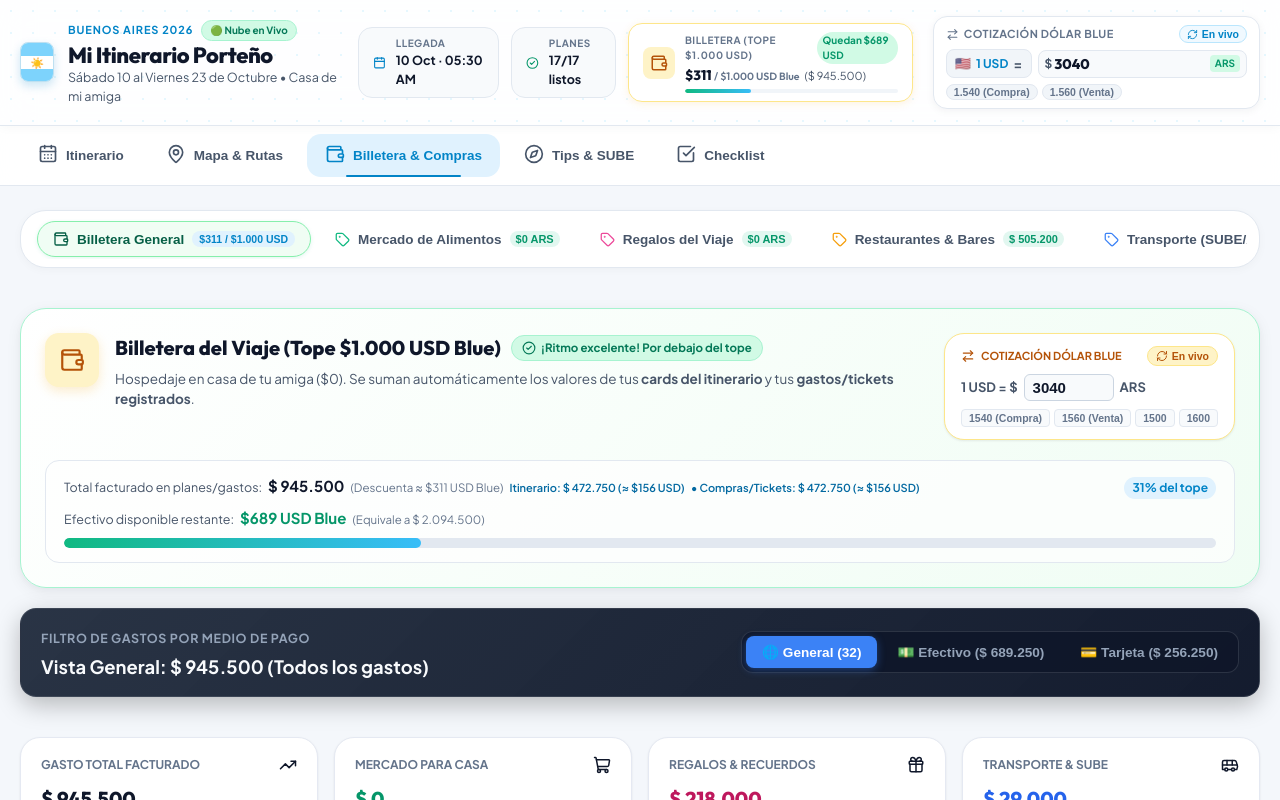
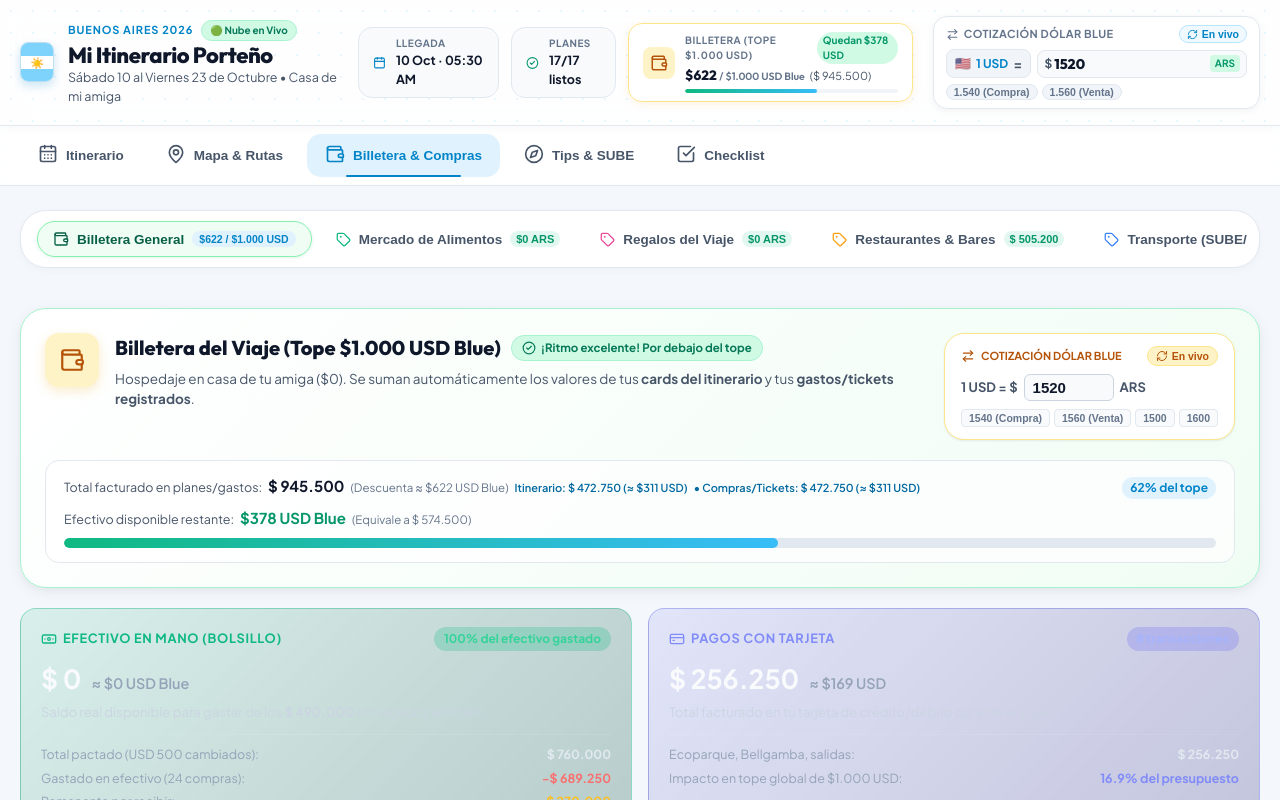
Before and after one commit to Jools717/itinerario-argentina, a React (Vite) app: page / in a window 1280 px wide. Both pictures are taken after a click on the button 770 px from the left and 62 px from the top of the page. Shown: the top 800 px of the page. Built offline with nearby package versions, Linux system fonts and the light colour scheme; no server answers; the database is empty.

Commit message:
data nueva

```diff
--- a/src/App.jsx
+++ b/src/App.jsx
@@ -190,9 +190,9 @@ export default function App() {
       if (parsed && parsed >= 100) {
         return parsed;
       }
-      return TRIP_INFO.defaultExchangeRateUSD || 3040;
+      return TRIP_INFO.defaultExchangeRateUSD || 1520;
     } catch {
-      return TRIP_INFO.defaultExchangeRateUSD || 3040;
+      return TRIP_INFO.defaultExchangeRateUSD || 1520;
     }
   });
 
--- a/src/components/BudgetTracker.jsx
+++ b/src/components/BudgetTracker.jsx
@@ -16,6 +16,7 @@ import DynamicExpenseSection from './DynamicExpenseSection';
 import NewCategoryModal from './NewCategoryModal';
 import ReceiptViewerModal from './ReceiptViewerModal';
 import EditExpenseModal from './EditExpenseModal';
+import { CASH_EXCHANGE_INFO } from '../data/initialData';
 
 export default function BudgetTracker({
   expenses = [],
@@ -177,6 +178,13 @@ export default function BudgetTracker({
 
   const cardExpensesCount = mergedExpenses.filter(e => getExpensePaymentMethod(e) === 'tarjeta').length;
   const cashExpensesCount = mergedExpenses.filter(e => getExpensePaymentMethod(e) === 'efectivo').length;
+
+  // Seguimiento de Efectivo Físico vs Dólares Cambiados
+  const cashAgreedTotal = CASH_EXCHANGE_INFO?.totalArsAgreed || 760000;
+  const cashReceivedTotal = CASH_EXCHANGE_INFO?.totalCashReceived || 490000;
+  const cashPendingDelivery = Math.max(0, cashAgreedTotal - cashReceivedTotal);
+  const cashAvailableNow = Math.max(0, cashReceivedTotal - totalCashARS);
+  const cashPercentUsed = cashReceivedTotal > 0 ? Math.min(100, Math.round((totalCashARS / cashReceivedTotal) * 100)) : 0;
 
   const parsedRawAmount = parseCurrencyNumber(rawAmount);
 
@@ -429,6 +437,98 @@ export default function BudgetTracker({
                   className={`wallet-progress-bar ${status.class}`}
                   style={{ width: `${percentUsed}%` }}
                 ></div>
+              </div>
+            </div>
+          </div>
+
+          {/* CONTROL DE LIQUIDEZ Y SEGUIMIENTO: EFECTIVO EN MANO VS TARJETA */}
+          <div className="liquidity-cards-grid" style={{
+            display: 'grid',
+            gridTemplateColumns: 'repeat(auto-fit, minmax(280px, 1fr))',
+            gap: '16px',
+            marginBottom: '20px'
+          }}>
+            {/* Card 1: Efectivo Físico en Mano */}
+            <div style={{
+              background: 'linear-gradient(135deg, rgba(16, 185, 129, 0.12), rgba(6, 78, 59, 0.25))',
+              border: '1px solid rgba(16, 185, 129, 0.35)',
+              borderRadius: '16px',
+              padding: '18px 20px',
+              position: 'relative'
+            }}>
+              <div style={{ display: 'flex', alignItems: 'center', justifyContent: 'space-between', marginBottom: '8px' }}>
+                <span style={{ fontSize: '0.8rem', fontWeight: 800, textTransform: 'uppercase', letterSpacing: '0.05em', color: '#10b981', display: 'flex', alignItems: 'center', gap: '6px' }}>
+                  <Banknote size={16} /> Efectivo en Mano (Bolsillo)
+                </span>
+                <span style={{ fontSize: '0.75rem', background: 'rgba(16, 185, 129, 0.25)', color: '#34d399', padding: '3px 10px', borderRadius: '12px', fontWeight: 700 }}>
+                  {cashPercentUsed}% del efectivo gastado
+                </span>
+              </div>
+              <div style={{ display: 'flex', alignItems: 'baseline', gap: '10px', marginBottom: '4px' }}>
+                <h3 style={{ margin: 0, fontSize: '1.65rem', fontWeight: 800, color: '#f8fafc' }}>
+                  {formatCurrencyARS(cashAvailableNow)}
+                </h3>
+                <span style={{ fontSize: '0.9rem', color: '#94a3b8', fontWeight: 600 }}>
+                  ≈ ${Math.round(cashAvailableNow / safeRate)} USD Blue
+                </span>
+              </div>
+              <p style={{ margin: '0 0 12px', fontSize: '0.82rem', color: '#cbd5e1' }}>
+                Saldo real disponible para gastar de los <strong>{formatCurrencyARS(cashReceivedTotal)}</strong> entregados en mano.
+              </p>
+              <div style={{ fontSize: '0.78rem', color: '#94a3b8', borderTop: '1px solid rgba(255,255,255,0.08)', paddingTop: '10px', display: 'flex', flexDirection: 'column', gap: '5px' }}>
+                <div style={{ display: 'flex', justifyContent: 'space-between' }}>
+                  <span>Total pactado (USD 500 cambiados):</span>
+                  <strong style={{ color: '#e2e8f0' }}>{formatCurrencyARS(cashAgreedTotal)}</strong>
+                </div>
+                <div style={{ display: 'flex', justifyContent: 'space-between' }}>
+                  <span>Gastado en efectivo ({cashExpensesCount} compras):</span>
+                  <strong style={{ color: '#f87171' }}>-{formatCurrencyARS(totalCashARS)}</strong>
+                </div>
+                {cashPendingDelivery > 0 && (
+                  <div style={{ display: 'flex', justifyContent: 'space-between' }}>
+                    <span>Remanente por recibir:</span>
+                    <strong style={{ color: '#fbbf24' }}>{formatCurrencyARS(cashPendingDelivery)}</strong>
+                  </div>
+                )}
+              </div>
+            </div>
+
+            {/* Card 2: Pagos con Tarjeta */}
+            <div style={{
+              background: 'linear-gradient(135deg, rgba(99, 102, 241, 0.12), rgba(49, 46, 129, 0.25))',
+              border: '1px solid rgba(99, 102, 241, 0.35)',
+              borderRadius: '16px',
+              padding: '18px 20px',
+              position: 'relative'
+            }}>
+              <div style={{ display: 'flex', alignItems: 'center', justifyContent: 'space-between', marginBottom: '8px' }}>
+                <span style={{ fontSize: '0.8rem', fontWeight: 800, textTransform: 'uppercase', letterSpacing: '0.05em', color: '#818cf8', display: 'flex', alignItems: 'center', gap: '6px' }}>
+                  <CreditCard size={16} /> Pagos con Tarjeta
+                </span>
+                <span style={{ fontSize: '0.75rem', background: 'rgba(99, 102, 241, 0.25)', color: '#a5b4fc', padding: '3px 10px', borderRadius: '12px', fontWeight: 700 }}>
+                  {cardExpensesCount} transacciones
+                </span>
+              </div>
+              <div style={{ display: 'flex', alignItems: 'baseline', gap: '10px', marginBottom: '4px' }}>
+                <h3 style={{ margin: 0, fontSize: '1.65rem', fontWeight: 800, color: '#f8fafc' }}>
+                  {formatCurrencyARS(totalTarjetaARS)}
+                </h3>
+                <span style={{ fontSize: '0.9rem', color: '#94a3b8', fontWeight: 600 }}>
+                  ≈ ${Math.round(totalTarjetaARS / safeRate)} USD
+                </span>
+              </div>
+              <p style={{ margin: '0 0 12px', fontSize: '0.82rem', color: '#cbd5e1' }}>
+                Total facturado en tu tarjeta de crédito/débito durante el viaje.
+              </p>
+              <div style={{ fontSize: '0.78rem', color: '#94a3b8', borderTop: '1px solid rgba(255,255,255,0.08)', paddingTop: '10px', display: 'flex', flexDirection: 'column', gap: '5px' }}>
+                <div style={{ display: 'flex', justifyContent: 'space-between' }}>
+                  <span>Ecoparque, Bellgamba, salidas:</span>
+                  <strong style={{ color: '#e2e8f0' }}>{formatCurrencyARS(totalTarjetaARS)}</strong>
+                </div>
+                <div style={{ display: 'flex', justifyContent: 'space-between' }}>
+                  <span>Impacto en tope global de $1.000 USD:</span>
+                  <strong style={{ color: '#818cf8' }}>{((totalTarjetaARS / (safeRate * BUDGET_CAP_USD)) * 100).toFixed(1)}% del presupuesto</strong>
+                </div>
               </div>
             </div>
           </div>
--- a/src/data/initialData.js
+++ b/src/data/initialData.js
@@ -5,13 +5,13 @@ export const TRIP_INFO = {
   arrivalDate: "2026-10-10T05:30:00",
   departureDate: "2026-10-23T15:30:00",
   hostNote: "Control de gastos y registro real del viaje en Buenos Aires.",
-  defaultExchangeRateUSD: 3040 // Tasa efectiva: ARS 760.000 recibidos por USD 250 cambiados
+  defaultExchangeRateUSD: 1520 // Tasa pactada: ARS 760.000 recibidos por USD 500 cambiados ($1.520 ARS por USD)
 };
 
 export const CASH_EXCHANGE_INFO = {
-  initialUSDChanged: 250,
+  initialUSDChanged: 500,
   totalArsAgreed: 760000,
-  effectiveRate: 3040,
+  effectiveRate: 1520,
   cashDeliveries: [
     { date: "2026-10-10", label: "Sábado (madrugada)", amountARS: 250000 },
     { date: "2026-10-12", label: "Lunes", amountARS: 240000 }
```
